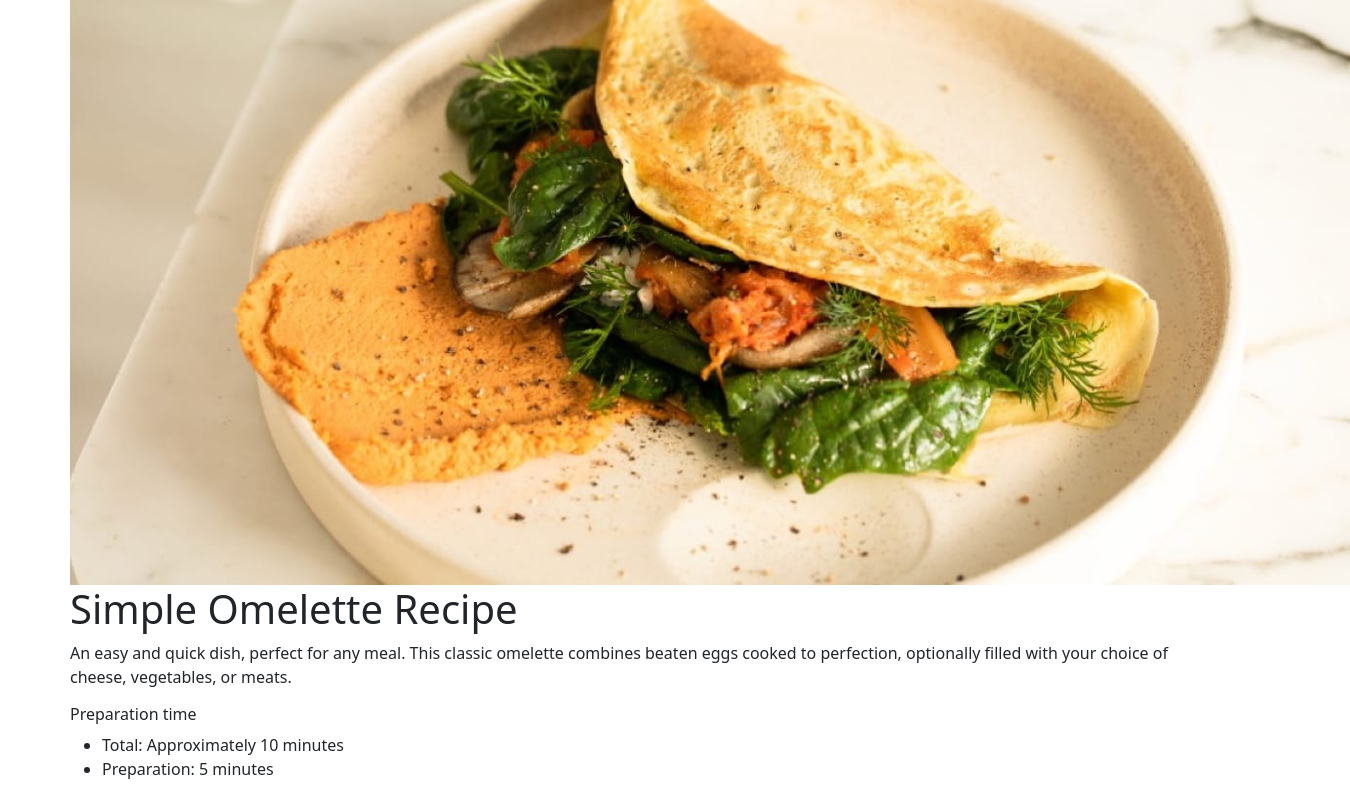
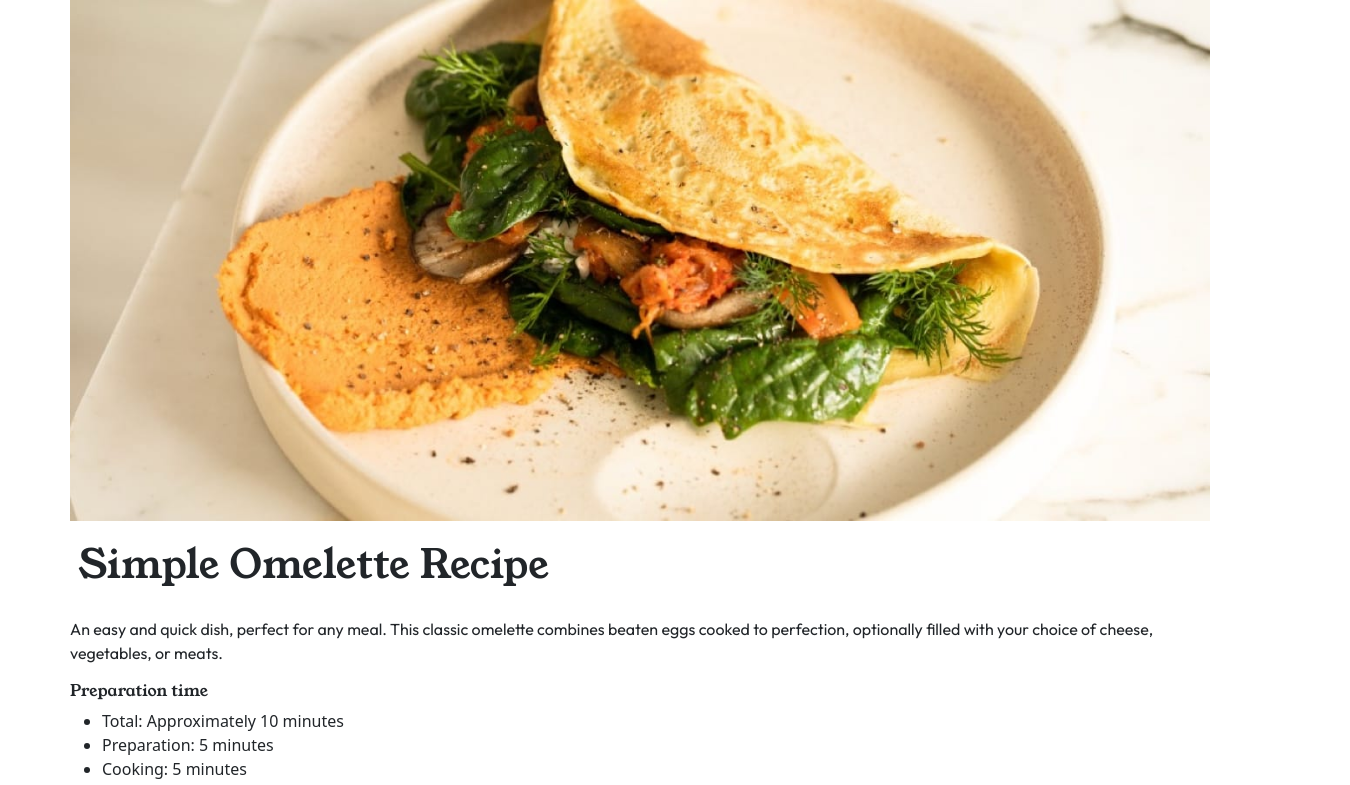
Before and after one commit to nabbysidek/recipe-page, a website: page index.html in a window 1280 px wide. Shown: the top 785 px of the page, 1350 px wide, since content can reach past the window. Drawn offline with nearby package versions, Linux system fonts and the light colour scheme.

Commit message:
fixed the viewport overflow

```diff
--- a/index.html
+++ b/index.html
@@ -14,20 +14,19 @@
     integrity="sha384-QWTKZyjpPEjISv5WaRU9OFeRpok6YctnYmDr5pNlyT2bRjXh0JMhjY6hW+ALEwIH" crossorigin="anonymous">
   <link rel="stylesheet" href="./styles.css">
 
-  <!-- FONTS -->
-
 </head>
 
 <body>
   <div class="container">
     <div class="row">
-      <!-- <img src="./assets/images/image-omelette.jpeg"> -->
       <div class="recipe-img">
         <img src="./assets/images/image-omelette.jpeg">
       </div>
     </div>
     <div class="row">
-      <h1>Simple Omelette Recipe</h1>
+      <div class="recipe-title">
+        <h1>Simple Omelette Recipe</h1>
+      </div>
     </div>
     <div class="row">
       <p>An easy and quick dish, perfect for any meal. This classic omelette combines beaten eggs cooked
--- a/styles.css
+++ b/styles.css
@@ -18,12 +18,32 @@
         --font-size: 16px;
 }
 
+html, body {
+    margin: 0;
+    padding: 0;
+    overflow-x: hidden; /* remove any source of overflowing */
+}
+
+
+h1, h2, h3, h4, h5, h6 {
+    font-family: "Young Serif", serif;
+}
+
+p {
+    font-family: "Outfit", sans-serif;
+}
+
 .container {
     padding-left: 0px;
+    padding-right: 0px;
 }
 
 .recipe-img img {
+    display: block;
     max-width: 100vw;
-    padding-left: 0px;
-    padding-right: 0px;
+    width: 100%;
 }
+
+.recipe-title {
+    padding: 20px;
+}
```
